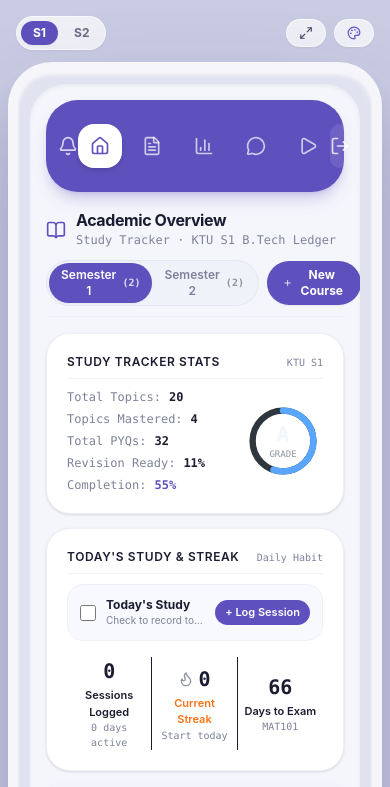
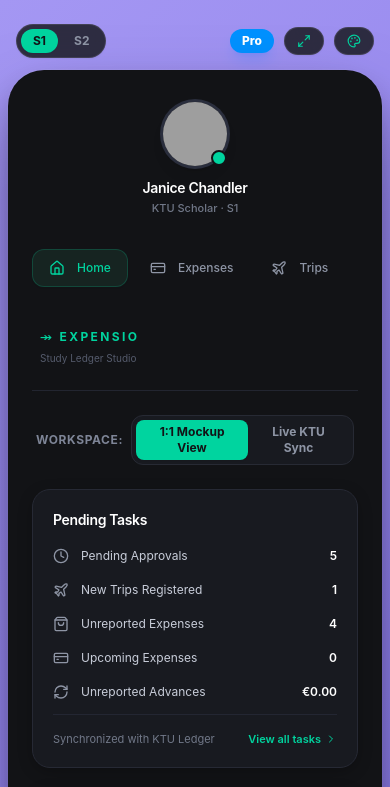
Before and after one commit to Althafx17/SUDY-BUDY, a React (Vite) app: page / in a window 390 px wide. Shown: the top 787 px of the page. Built offline with nearby package versions, Linux system fonts and the light colour scheme; grey boxes are pictures that could not be loaded.

Commit message:
feat(app): set Expensio Dark as primary flagship theme with full navigation

```diff
--- a/src/App.jsx
+++ b/src/App.jsx
@@ -4,6 +4,7 @@
 import RightPanel from './components/RightPanel';
 import Dashboard from './components/Dashboard';
 import DosageDashboard from './components/DosageDashboard';
+import ExpensioDashboard from './components/ExpensioDashboard';
 import SubjectView from './components/SubjectView';
 import ExamTimetable from './components/ExamTimetable';
 import RevisionMode from './components/RevisionMode';
@@ -58,13 +59,13 @@
     return INITIAL_DATA;
   });
 
-  // UI Theme & Layout state (Dosage Clay Frame is default matching requested mockup)
+  // UI Theme & Layout state (Expensio Dark Uizard Frame is default matching requested mockup)
   const [currentTheme, setCurrentTheme] = useState(() => {
     try {
       const saved = localStorage.getItem(THEME_STORAGE_KEY);
-      if (saved && saved !== 'rainbow-sidebar' && saved !== 'monochrome-noir' && THEMES.some(t => t.id === saved)) return saved;
+      if (saved && saved !== 'dosage-frame' && saved !== 'rainbow-sidebar' && saved !== 'monochrome-noir' && THEMES.some(t => t.id === saved)) return saved;
     } catch (e) {}
-    return 'dosage-frame';
+    return 'expensio-dark';
   });
   const [isFrameExpanded, setIsFrameExpanded] = useState(false);
 
@@ -214,12 +215,208 @@
 
   // Active theme object
   const activeThemeObj = THEMES.find(t => t.id === currentTheme) || THEMES[0];
+  const isExpensioTheme = currentTheme === 'expensio-dark';
   const isDosageTheme = currentTheme === 'dosage-frame';
   const isAppleTheme = currentTheme === 'apple-minimal';
   const isEcoursieTheme = currentTheme === 'ecoursie-studio';
   const isCyberDark = currentTheme === 'cyber-dark';
   const isZenNotion = currentTheme === 'zen-notion';
   const isMonochromeLight = currentTheme === 'monochrome-light';
+
+  // Flagship Expensio Uizard Dark Frame Experience (Matching the uploaded design)
+  if (isExpensioTheme) {
+    return (
+      <div className="min-h-screen expensio-outer-canvas text-[#f3f4f6] font-sans flex flex-col items-center justify-center p-2 sm:p-4 lg:p-6 py-6 relative selection:bg-[#00d49f] selection:text-black">
+
+        {/* Top Floating Control Bar */}
+        <header className="w-full max-w-[1360px] flex items-center justify-between pb-3 px-2 text-xs font-semibold select-none">
+          {/* Left: Semester Switcher Pill */}
+          <div className="flex items-center gap-2">
+            <span className="text-white/80 font-bold text-xs uppercase tracking-wider hidden sm:inline">
+              KTU Semester:
+            </span>
+            <div className="bg-[#121316]/80 backdrop-blur-md p-1 rounded-full border border-white/10 shadow-xs flex items-center gap-1">
+              {['S1', 'S2'].map((sem) => (
+                <button
+                  key={sem}
+                  type="button"
+                  onClick={() => setCurrentSemester(sem)}
+                  className={`px-3 py-1 rounded-full text-xs font-bold transition-all ${
+                    safeSemester === sem
+                      ? 'bg-[#00d49f] text-[#121316] shadow-xs'
+                      : 'text-[#8e95a5] hover:text-white'
+                  }`}
+                >
+                  {sem}
+                </button>
+              ))}
+            </div>
+          </div>
+
+          {/* Right: Pro Badge (Matching Reference Mockup) + Quick Tools */}
+          <div className="flex items-center gap-2.5">
+            {/* Blue 'Pro' badge as in image */}
+            <div className="bg-[#0091ff] text-white px-3 py-1 rounded-xl text-xs font-extrabold shadow-lg shadow-blue-500/25 flex items-center gap-1">
+              <span>Pro</span>
+            </div>
+
+            <button
+              type="button"
+              onClick={() => setIsFrameExpanded(prev => !prev)}
+              className="bg-[#121316]/80 hover:bg-[#121316] backdrop-blur-md px-3 py-1.5 rounded-full border border-white/10 text-[#c8cdd9] shadow-xs flex items-center gap-1.5 transition-all cursor-pointer"
+              title={isFrameExpanded ? "Standard Frame" : "Expand to Full Width"}
+            >
+              {isFrameExpanded ? (
+                <>
+                  <Minimize2 className="w-3.5 h-3.5 text-[#00d49f]" />
+                  <span className="hidden sm:inline">Standard</span>
+                </>
+              ) : (
+                <>
+                  <Maximize2 className="w-3.5 h-3.5 text-[#00d49f]" />
+                  <span className="hidden sm:inline">Expand</span>
+                </>
+              )}
+            </button>
+
+            <button
+              type="button"
+              onClick={() => setIsThemeModalOpen(true)}
+              className="bg-[#121316]/80 hover:bg-[#121316] backdrop-blur-md px-3 py-1.5 rounded-full border border-white/10 text-[#c8cdd9] shadow-xs flex items-center gap-1.5 transition-all cursor-pointer"
+              title="Theme Studio"
+            >
+              <Palette className="w-3.5 h-3.5 text-[#00d49f]" />
+              <span className="hidden sm:inline">Themes</span>
+            </button>
+          </div>
+        </header>
+
+        {/* Central Expensio Dark Device Container */}
+        <div className={`w-full transition-all duration-300 relative ${isFrameExpanded ? 'max-w-none' : 'max-w-[1360px]'}`}>
+          <div className="expensio-device-container p-2 sm:p-4 lg:p-5 relative overflow-hidden">
+
+            {/* Views */}
+            {currentView === 'dashboard' && (
+              <ExpensioDashboard
+                data={safeData}
+                currentSemester={safeSemester}
+                onSelectSemester={setCurrentSemester}
+                onOpenSubject={(subId, modId) => handleOpenSubject(subId, safeSemester, modId)}
+                onNavigate={handleNavigation}
+                onOpenFocusModal={() => setIsFocusModalOpen(true)}
+                onOpenThemeModal={() => setIsThemeModalOpen(true)}
+                onAddSubject={handleAddSubject}
+              />
+            )}
+
+            {currentView !== 'dashboard' && (
+              <div className="space-y-4 animate-in fade-in p-2 sm:p-4">
+                <div className="flex items-center justify-between pb-3 border-b border-[#262934]">
+                  <button
+                    type="button"
+                    onClick={() => handleNavigation('dashboard')}
+                    className="flex items-center gap-2 px-4 py-2 rounded-xl bg-[#181a20] text-white border border-[#262934] shadow-xs hover:border-[#00d49f]/50 text-xs font-bold transition-all cursor-pointer"
+                  >
+                    <ArrowLeft className="w-4 h-4 text-[#00d49f]" />
+                    <span>Back to Dashboard</span>
+                  </button>
+
+                  <span className="text-xs font-semibold text-[#8b8fa8] uppercase tracking-wider">
+                    {currentView.toUpperCase()} VIEW
+                  </span>
+                </div>
+
+                {currentView === 'subject' && (
+                  activeSubject ? (
+                    <div className="bg-[#181a20] rounded-3xl p-4 sm:p-6 shadow-sm border border-[#262934] text-[#f3f4f6]">
+                      <SubjectView
+                        subject={activeSubject}
+                        semesterKey={safeSemester}
+                        onBack={() => {
+                          handleNavigation('dashboard');
+                          setActiveModuleId(null);
+                        }}
+                        onUpdateSubject={handleUpdateSubject}
+                        initialModuleId={activeModuleId}
+                      />
+                    </div>
+                  ) : (
+                    <div className="p-8 text-center bg-[#181a20] rounded-2xl border border-[#262934]">
+                      <h3 className="font-bold text-white">No subject selected</h3>
+                      <button
+                        onClick={() => handleNavigation('dashboard')}
+                        className="mt-3 px-4 py-2 bg-[#00d49f] text-[#121316] rounded-xl text-xs font-bold"
+                      >
+                        Return to Dashboard
+                      </button>
+                    </div>
+                  )
+                )}
+
+                {currentView === 'timetable' && (
+                  <div className="bg-[#181a20] rounded-3xl p-4 sm:p-6 shadow-sm border border-[#262934] text-[#f3f4f6]">
+                    <ExamTimetable
+                      data={safeData}
+                      onOpenSubject={(subId) => handleOpenSubject(subId, safeSemester)}
+                    />
+                  </div>
+                )}
+
+                {currentView === 'revision' && (
+                  <div className="bg-[#181a20] rounded-3xl p-4 sm:p-6 shadow-sm border border-[#262934] text-[#f3f4f6]">
+                    <RevisionMode
+                      data={safeData}
+                      onMarkRevised={handleMarkTopicRevised}
+                      onOpenSubject={(subId) => handleOpenSubject(subId, safeSemester)}
+                    />
+                  </div>
+                )}
+
+                {currentView === 'notes' && (
+                  <div className="bg-[#181a20] rounded-3xl p-4 sm:p-6 shadow-sm border border-[#262934] text-[#f3f4f6]">
+                    <NotesVault
+                      data={safeData}
+                      onOpenSubject={(subId) => handleOpenSubject(subId, safeSemester)}
+                    />
+                  </div>
+                )}
+
+                {currentView === 'settings' && (
+                  <div className="bg-[#181a20] rounded-3xl p-4 sm:p-6 shadow-sm border border-[#262934] text-[#f3f4f6]">
+                    <Settings
+                      data={safeData}
+                      onUpdateData={setData}
+                      onResetData={handleResetData}
+                      currentTheme={currentTheme}
+                      onSelectTheme={setCurrentTheme}
+                      currentColorAccent={currentColorAccent}
+                      onSelectColorAccent={setCurrentColorAccent}
+                    />
+                  </div>
+                )}
+              </div>
+            )}
+
+          </div>
+        </div>
+
+        {/* Modals */}
+        <FocusModal
+          isOpen={isFocusModalOpen}
+          onClose={() => setIsFocusModalOpen(false)}
+          data={safeData}
+        />
+        <ThemeModal
+          isOpen={isThemeModalOpen}
+          onClose={() => setIsThemeModalOpen(false)}
+          currentTheme={currentTheme}
+          onSelectTheme={setCurrentTheme}
+          currentColorAccent={currentColorAccent}
+          onSelectColorAccent={setCurrentColorAccent}
+        />
+      </div>
+    );
+  }
 
   // Flagship Dosage Clay Tablet Frame Experience (Matching the uploaded design)
   if (isDosageTheme) {
```
